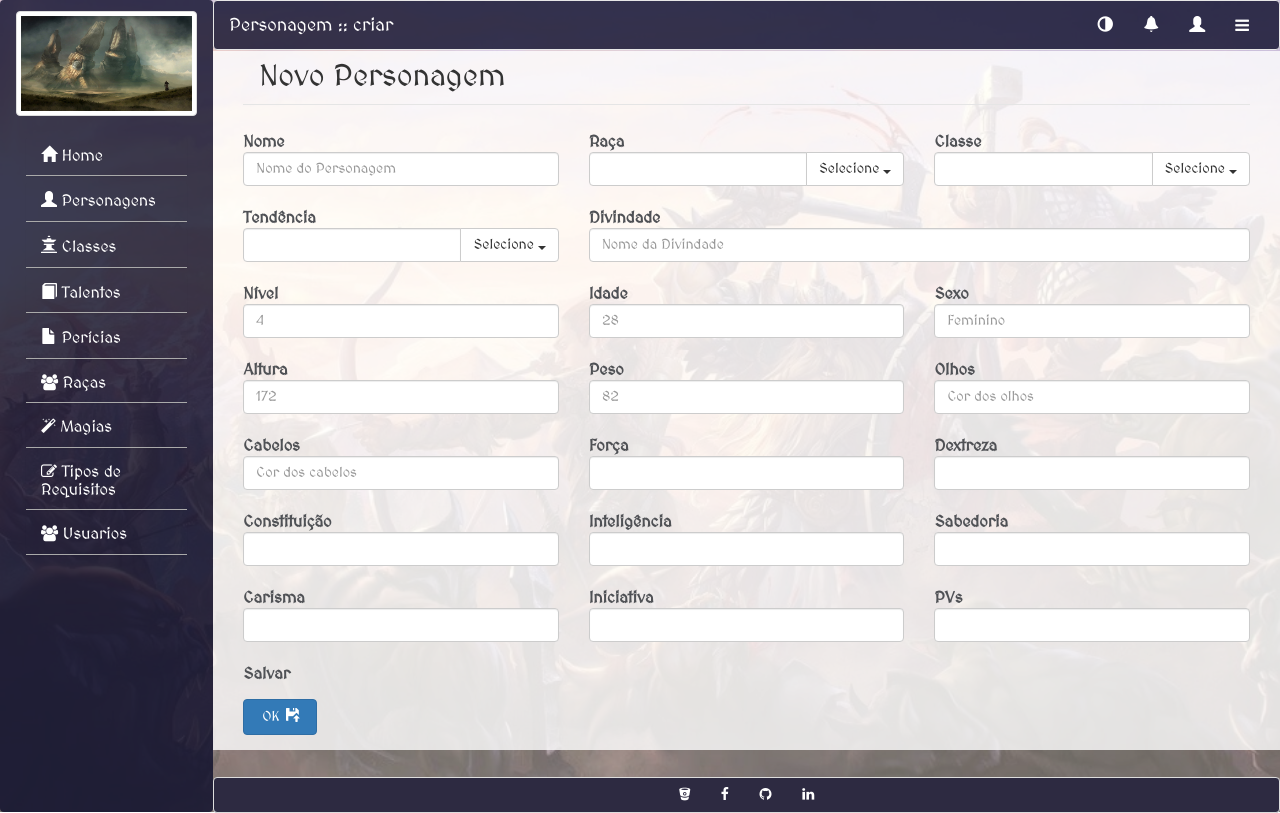
After one commit to wmangoni/D-D-Make-Character, a CodeIgniter app: page /D-D-Make-Character/personagens/create in a window 1280 px wide. The commit adds this page. Run offline with CodeIgniter, Linux system fonts and the light colour scheme; a user stored in the database is signed in; some libraries are stand-ins or nearby versions; some web fonts are replaced.

Commit message:
adição de tela de personagem e ajustes no dump do banco de dados

```diff
--- /dev/null
+++ b/application/controllers/Personagens.php
@@ -0,0 +1,114 @@
+<?php
+defined('BASEPATH') OR exit('No direct script access allowed');
+
+class Personagens extends MY_Controller {
+	public function __construct()
+	{
+		parent::__construct();
+		$data['page_title'] = 'Personagens';
+		$this->load->model('model_personagens');
+
+        parent::verificaLogin();
+	}
+
+	public function index($offset = 0)
+	{
+        //$this->output->enable_profiler(TRUE);
+        $limit = 20;
+        $data['models'] = $this->model_personagens->get_personagens($limit, $offset);
+        $data['title'] = 'Personagens :: Listagem';
+        $data['sub_title'] = 'Lista de Personagens D&D 3.5';
+        $data['description'] = 'Aqui você encontra todos os personagens criados por você!';
+        $data['img'] = 'classes-rpg.jpg';
+        $data['page'] = 'personagens/lista';
+        $data['current_page'] = (NULL !== $this->uri->segment(3)) ? $this->uri->segment(3)/10 : 1;
+        $data['total_page'] = $this->db->get('personagens')->num_rows();
+        $data['total_page'] = ceil( $data['total_page'] / 20 );
+        //pagination
+        $this->load->library('pagination');
+
+        $config['base_url'] = base_url('personagens/index');
+        $config['total_rows'] = $this->db->get('personagens')->num_rows();
+        $config['per_page'] = $limit;
+        $config['uri_segment'] = 3;
+        $config['num_links'] = 5;
+        $config['full_tag_open'] = '<div class="col col-xs-4"><center><ul class="pagination hidden-xs">';
+        $config['full_tag_close'] = '</ul></center></div>';
+        $config['first_link'] = 'First';
+        $config['first_tag_open'] = '<li>';
+        $config['first_tag_close'] = '</li>';
+        $config['last_link'] = 'Last';
+        $config['last_tag_open'] = '<li>';
+        $config['last_tag_close'] = '</li>';
+        $config['next_link'] = '&gt;';
+        $config['next_tag_open'] = '<li>';
+        $config['next_tag_close'] = '</li>';
+        $config['prev_link'] = '&lt;';
+        $config['prev_tag_open'] = '<li>';
+        $config['prev_tag_close'] = '</li>';
+        $config['cur_tag_open'] = '<li><a class="current_page">';
+        $config['cur_tag_close'] = '</a></li>';
+        $config['num_tag_open'] = '<li>';
+        $config['num_tag_close'] = '</li>';
+
+        $this->pagination->initialize($config);
+
+        $data['pagination'] = $this->pagination->create_links();
+        $this->load->view('master', $data);
+	}
+
+	public function create()
+    {
+        $this->load->helper(array('form'));
+        $this->load->library('form_validation');
+        $data['title'] = 'Personagem :: criar';
+		$data['sub_title'] = 'Crie uma Personagem';
+		$data['description'] = 'Mas não seja muito apelão, pois o Mestre não gosta!!!';
+		$data['img'] = 'lordsoffallen-rpg-ps4.jpg';
+
+        if ($this->form_validation->run() == FALSE) {
+            $data['page'] = 'personagens/create';
+        } else {
+            $data['page'] = 'personagens/create/ok';
+        }
+
+        $this->load->view('master', $data);
+    }
+    public function edit( $id ){
+
+    	$this->load->helper(array('form'));
+        $this->load->library('form_validation');
+        $data['title'] = 'Personagem :: editar';
+        $data['description'] = 'Altere os campos necessários do personagem!!!';
+
+        $data['model'] = $this->model_personagens->get_personagem_by_id($id);
+        if($data['model']){
+	        if ($this->form_validation->run() == FALSE) {
+                $data['page'] = 'personagens/create';
+            } else {
+                $data['page'] = 'personagens/create/ok';
+            }
+        } else {
+        	$this->index();
+        }
+
+        $this->load->view('master', $data);
+
+    }
+    public function update(){
+        $this->model_personagens->update_personagem();
+        redirect('/personagens');
+    }
+    public function insert(){
+    	//Model classes já é carregado no construtor
+		$this->model_personagens->insert_personagem();
+		redirect('/personagens');
+    }
+    public function drop($id){
+    	if ( isset($id) && !empty($id) ) {
+    		$this->model_personagens->drop($id);
+    	}
+
+    	redirect('/personagens');
+    }
+}
--- /dev/null
+++ b/application/models/Model_personagens.php
@@ -0,0 +1,172 @@
+<?php
+defined('BASEPATH') OR exit('No direct script access allowed');
+
+class Model_personagens extends CI_Model {
+
+    public $id;
+    public $nome;
+    public $race_id;
+    public $classe_id;
+    public $jogador_id;
+    public $tendencia;
+    public $divindade;
+    public $nivel;
+    public $idade;
+    public $sexo;
+    public $altura;
+    public $peso;
+    public $olhos;
+    public $cabelos;
+    public $for;
+    public $des;
+    public $con;
+    public $int;
+    public $sab;
+    public $car;
+    public $iniciativa;
+    public $pvs;
+
+
+    public function __construct()
+    {
+        // Call the CI_Model constructor
+        parent::__construct();
+    }
+
+    public function get_personagens($limit, $offset)
+    {
+        $query = $this->db->get('personagens', $limit, $offset);
+        return $query->result();
+    }
+    public function get_all_personagens()
+    {
+        $query = $this->db->get('personagens');
+        return $query->result();
+    }
+    public function get_personagem_by_id($id){
+        $this->db->select('*');
+        $this->db->where('id',$id);
+        return $this->db->get('personagens')->result();
+    }
+
+    public function insert_personagem()
+    {
+		//echo '<pre>';
+		//var_dump($_POST);
+		//die('teste');
+        $this->id = $_POST['id'];
+        $this->nome = $_POST['nome'];
+        $this->race_id = $_POST['race_id'];
+        $this->classe_id = $_POST['classe_id'];
+        $this->jogador_id = $_POST['jogador_id'];
+        $this->tendencia = $_POST['tendencia'];
+        $this->divindade = $_POST['divindade'];
+        $this->nivel = $_POST['nivel'];
+        $this->idade = $_POST['idade'];
+        $this->sexo = $_POST['sexo'];
+        $this->altura = $_POST['altura'];
+        $this->peso = $_POST['peso'];
+        $this->olhos = $_POST['olhos'];
+        $this->cabelos = $_POST['cabelos'];
+        $this->for = $_POST['for'];
+        $this->des = $_POST['des'];
+        $this->con = $_POST['con'];
+        $this->int = $_POST['int'];
+        $this->sab = $_POST['sab'];
+        $this->car = $_POST['car'];
+        $this->iniciativa = $_POST['iniciativa'];
+        $this->pvs = $_POST['pvs'];
+
+        $this->db->insert('personagens', $this);
+    }
+
+    public function update_personagem()
+    {
+        if (isset($_POST['id']))
+            $this->id = $_POST['id'];
+
+        if (isset($_POST['nome']))
+            $this->nome = $_POST['nome'];
+
+        if (isset($_POST['race_id']))
+            $race_id = explode(' - ', $_POST['race_id'])[0];
+            var_dump($race_id);
+            $this->race_id = (int) $race_id;
+
+        if (isset($_POST['classe_id']))
+            $classe_id = explode(' - ', $_POST['classe_id'])[0];
+            $this->classe_id = (int) $classe_id;
+
+        if (isset($_POST['jogador_id']))
+            $this->jogador_id = $_POST['jogador_id'];
+
+        if (isset($_POST['tendencia']))
+            $this->tendencia = $_POST['tendencia'];
+
+        if (isset($_POST['divindade']))
+            $this->divindade = $_POST['divindade'];
+
+        if (isset($_POST['nivel']))
+            $this->nivel = $_POST['nivel'];
+
+        if (isset($_POST['idade']))
+            $this->idade = $_POST['idade'];
+
+        if (isset($_POST['sexo']))
+            $this->sexo = $_POST['sexo'];
+
+        if (isset($_POST['altura']))
+            $this->altura = $_POST['altura'];
+
+        if (isset($_POST['peso']))
+            $this->peso = $_POST['peso'];
+
+        if (isset($_POST['olhos']))
+            $this->olhos = $_POST['olhos'];
+
+        if (isset($_POST['cabelos']))
+            $this->cabelos = $_POST['cabelos'];
+
+        if (isset($_POST['for']))
+            $this->for = $_POST['for'];
+
+        if (isset($_POST['des']))
+            $this->des = $_POST['des'];
+
+        if (isset($_POST['con']))
+            $this->con = $_POST['con'];
+
+        if (isset($_POST['int']))
+            $this->int = $_POST['int'];
+
+        if (isset($_POST['sab']))
+            $this->sab = $_POST['sab'];
+
+        if (isset($_POST['car']))
+            $this->car = $_POST['car'];
+
+        if (isset($_POST['iniciativa']))
+            $this->iniciativa = $_POST['iniciativa'];
+
+        if (isset($_POST['pvs']))
+            $this->pvs = $_POST['pvs'];
+
+        $this->db->update('personagens', $this, array('id' => $_POST['id']));
+    }
+
+    public function total_rows(){
+        return $this->db->count_all('personagens');
+    }
+
+    public function drop($id){
+        $this->db->where('id', $id);
+        $this->db->delete('personagens');
+    }
+
+    public function update($id, $dados){
+        $this->db->set($dados);
+        $this->db->where('id', $id);
+        $this->db->update('personagens'); // gives UPDATE personagens SET field = field+1 WHERE id = 2
+    }
+
+}
--- a/application/views/nav-bar.php
+++ b/application/views/nav-bar.php
@@ -13,7 +13,7 @@
 		<div class="panel panel-default">
 			<div class="panel-heading">
 				<h4 class="panel-title">
-					<a href="<?php echo base_url() ?>">
+					<a href="<?php echo base_url('personagens') ?>">
 						<span class="glyphicon glyphicon-user"></span> Personagens
 					</a>
 				</h4>
--- /dev/null
+++ b/application/views/personagens/create.php
@@ -0,0 +1,197 @@
+<?php if (isset($model)) { $model = (object) $model[0]; } ?>
+<div class="col-md-12 painel-create">
+	<form class="form-horizontal col-md-12" action="<?php echo (isset($model)) ? base_url('personagens/update') : base_url('personagens/insert') ?>" method="post">
+		<fieldset>
+
+			<!-- Form Name -->
+			<legend><h2 class="h2"><?php echo (isset($model) && isset($model->nome)) ? $model->nome : 'Novo Personagem' ?></h2></legend>
+
+			<input type="hidden" name="id" value="<?php echo (isset($model) && isset($model->id)) ? $model->id : '' ?>">
+
+			<!-- Text input-->
+			<div class="row form-group">
+				<div class="col-md-4">
+					<label class="control-label" for="nome">Nome</label>
+					<input id="title" name="nome" type="text" placeholder="Nome do Personagem" class="form-control input-md" required="" value="<?php echo (isset($model) && isset($model->nome)) ? $model->nome : '' ?>">
+				</div>
+
+				<div class="col-md-4">
+					<label class="control-label" for="buttondropdown0">Raça</label>
+					<div class="input-group">
+						<input class="form-control buttondropdown" id="buttondropdown0" name="race_id" class="form-control" placeholder="" type="text" required="" value="<?php echo (isset($model) && isset($model->race_id)) ? $model->race_id : '' ?>">
+						<div class="input-group-btn">
+							<button type="button" class="btn btn-default dropdown-toggle" data-toggle="dropdown">
+								Selecione
+								<span class="caret"></span>
+							</button>
+							<ul class="dropdown-menu pull-right bba_tipo">
+								<li><a href="javascript:void(0)">1 - Humano</a></li>
+								<li><a href="javascript:void(0)">2 - Anão</a></li>
+								<li><a href="javascript:void(0)">3 - Elfo</a></li>
+								<li><a href="javascript:void(0)">4 - Gnomo</a></li>
+								<li><a href="javascript:void(0)">5 - Meio-elfo</a></li>
+								<li><a href="javascript:void(0)">6 - Meio-orc</a></li>
+								<li><a href="javascript:void(0)">7 - Halfling</a></li>
+							</ul>
+						</div>
+					</div>
+				</div>
+
+				<div class="col-md-4">
+					<label class="control-label" for="buttondropdown">Classe</label>
+					<div class="input-group">
+						<input class="form-control buttondropdown" id="buttondropdown" name="classe_id" class="form-control" placeholder="" type="text" required="" value="<?php echo (isset($model) && isset($model->classe_id)) ? $model->classe_id : '' ?>">
+						<div class="input-group-btn">
+							<button type="button" class="btn btn-default dropdown-toggle" data-toggle="dropdown">
+								Selecione
+								<span class="caret"></span>
+							</button>
+							<ul class="dropdown-menu pull-right classe_id">
+								<li><a href="javascript:void(0)">1 - Bárbaro</a></li>
+								<li><a href="javascript:void(0)">2 - Bardo</a></li>
+								<li><a href="javascript:void(0)">3 - Clérigo</a></li>
+								<li><a href="javascript:void(0)">4 - Druida</a></li>
+								<li><a href="javascript:void(0)">5 - Guerreiro</a></li>
+								<li><a href="javascript:void(0)">6 - Monge</a></li>
+								<li><a href="javascript:void(0)">7 - Paladino</a></li>
+								<li><a href="javascript:void(0)">8 - Ranger</a></li>
+								<li><a href="javascript:void(0)">9 - Ladino</a></li>
+								<li><a href="javascript:void(0)">10 - Feiticeiro</a></li>
+								<li><a href="javascript:void(0)">11 - Mago</a></li>
+								<li><a href="javascript:void(0)">12 - Mestre dos Sete Mistérios da Necromancia</a></li>
+								<li><a href="javascript:void(0)">13 - Algoz</a></li>
+							</ul>
+						</div>
+					</div>
+				</div>
+			</div>
+
+			<div class="row form-group">
+				<div class="col-md-4">
+					<label class="control-label" for="buttondropdown2">Tendência</label>
+					<div class="input-group">
+						<input class="form-control buttondropdown" id="buttondropdown2" name="tendencia" class="form-control" placeholder="" type="text" required="" value="<?php echo (isset($model) && isset($model->tendencia)) ? $model->tendencia : '' ?>">
+						<div class="input-group-btn">
+							<button type="button" class="btn btn-default dropdown-toggle" data-toggle="dropdown">
+								Selecione
+								<span class="caret"></span>
+							</button>
+							<ul class="dropdown-menu pull-right tendencia">
+								<li><a href="javascript:void(0)">Leal e Mau</a></li>
+								<li><a href="javascript:void(0)">Caótico e Mau</a></li>
+								<li><a href="javascript:void(0)">Neutro e Mau</a></li>
+								<li><a href="javascript:void(0)">Neutro</a></li>
+								<li><a href="javascript:void(0)">Neutro e Bom</a></li>
+								<li><a href="javascript:void(0)">Caótico e Bom</a></li>
+								<li><a href="javascript:void(0)">Leal e Bom</a></li>
+							</ul>
+						</div>
+					</div>
+				</div>
+
+				<div class="col-md-8">
+					<label class="control-label" for="divindade">Divindade</label>
+					<input id="title" name="divindade" type="text" placeholder="Nome da Divindade" class="form-control input-md" required="" value="<?php echo (isset($model) && isset($model->divindade)) ? $model->divindade : '' ?>">
+				</div>
+			</div>
+
+			<div class="row form-group">
+				<div class="col-md-4">
+					<label class="control-label" for="nivel">Nível</label>
+					<input id="title" name="nivel" type="text" placeholder="4" class="form-control input-md" required="" value="<?php echo (isset($model) && isset($model->nivel)) ? $model->nivel : '' ?>">
+				</div>
+
+				<div class="col-md-4">
+					<label class="control-label" for="idade">Idade</label>
+					<input id="title" name="idade" type="text" placeholder="28" class="form-control input-md" required="" value="<?php echo (isset($model) && isset($model->idade)) ? $model->idade : '' ?>">
+				</div>
+
+				<div class="col-md-4">
+					<label class="control-label" for="sexo">Sexo</label>
+					<input id="title" name="sexo" type="text" placeholder="Feminino" class="form-control input-md" required="" value="<?php echo (isset($model) && isset($model->sexo)) ? $model->sexo : '' ?>">
+				</div>
+			</div>
+
+			<div class="row form-group">
+				<div class="col-md-4">
+					<label class="control-label" for="altura">Altura</label>
+					<input id="title" name="altura" type="text" placeholder="172" class="form-control input-md" required="" value="<?php echo (isset($model) && isset($model->altura)) ? $model->altura : '' ?>">
+				</div>
+
+				<div class="col-md-4">
+					<label class="control-label" for="peso">Peso</label>
+					<input id="title" name="peso" type="text" placeholder="82" class="form-control input-md" required="" value="<?php echo (isset($model) && isset($model->peso)) ? $model->peso : '' ?>">
+				</div>
+
+				<div class="col-md-4">
+					<label class="control-label" for="olhos">Olhos</label>
+					<input id="title" name="olhos" type="text" placeholder="Cor dos olhos" class="form-control input-md" required="" value="<?php echo (isset($model) && isset($model->olhos)) ? $model->olhos : '' ?>">
+				</div>
+			</div>
+
+			<div class="row form-group">
+				<div class="col-md-4">
+					<label class="control-label" for="cabelos">Cabelos</label>
+					<input id="title" name="cabelos" type="text" placeholder="Cor dos cabelos" class="form-control input-md" required="" value="<?php echo (isset($model) && isset($model->cabelos)) ? $model->cabelos : '' ?>">
+				</div>
+
+				<div class="col-md-4">
+					<label class="control-label" for="for">Força</label>
+					<input id="title" name="for" type="number" placeholder="" class="form-control input-md" required="" value="<?php echo (isset($model) && isset($model->for)) ? $model->for : '' ?>">
+				</div>
+
+				<div class="col-md-4">
+					<label class="control-label" for="des">Dextreza</label>
+					<input id="title" name="des" type="number" placeholder="" class="form-control input-md" required="" value="<?php echo (isset($model) && isset($model->des)) ? $model->des : '' ?>">
+				</div>
+			</div>
+
+			<div class="row form-group">
+				<div class="col-md-4">
+					<label class="control-label" for="con">Constituição</label>
+					<input id="title" name="con" type="number" placeholder="" class="form-control input-md" required="" value="<?php echo (isset($model) && isset($model->con)) ? $model->con : '' ?>">
+				</div>
+
+				<div class="col-md-4">
+					<label class="control-label" for="int">Inteligência</label>
+					<input id="title" name="int" type="number" placeholder="" class="form-control input-md" required="" value="<?php echo (isset($model) && isset($model->int)) ? $model->int : '' ?>">
+				</div>
+
+				<div class="col-md-4">
+					<label class="control-label" for="sab">Sabedoria</label>
+					<input id="title" name="sab" type="number" placeholder="" class="form-control input-md" required="" value="<?php echo (isset($model) && isset($model->sab)) ? $model->sab : '' ?>">
+				</div>
+			</div>
+
+			<div class="row form-group">
+				<div class="col-md-4">
+					<label class="control-label" for="car">Carisma</label>
+					<input id="title" name="car" type="number" placeholder="" class="form-control input-md" required="" value="<?php echo (isset($model) && isset($model->car)) ? $model->car : '' ?>">
+				</div>
+
+				<div class="col-md-4">
+					<label class="control-label" for="iniciativa">Iniciativa</label>
+					<input id="title" name="iniciativa" type="number" placeholder="" class="form-control input-md" required="" value="<?php echo (isset($model) && isset($model->iniciativa)) ? $model->iniciativa : '' ?>">
+				</div>
+
+				<div class="col-md-4">
+					<label class="control-label" for="pvs">PVs</label>
+					<input id="title" name="pvs" type="number" placeholder="" class="form-control input-md" required="" value="<?php echo (isset($model) && isset($model->pvs)) ? $model->pvs : '' ?>">
+				</div>
+			</div>
+
+			<!-- Button -->
+			<div class="form-group">
+				<div class="col-md-12">
+					<label class="control-label" for="submit">Salvar</label>
+				</div>
+			</div>
+			<div class="row form-group">
+				<div class="col-md-12">
+					<button id="submit" name="submit" class="btn btn-primary"><input type="submit" value="OK"/><i class="glyphicon glyphicon-floppy-open"></i>&nbsp;</button>
+				</div>
+			</div>
+
+		</fieldset>
+	</form>
+</div>
```
Also changed, not shown: application/views/personagens/lista.php (added, +90 -0 lines), bkp_07_04_2016.sql (+9 -3 lines).
